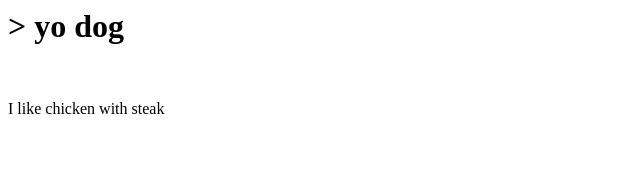
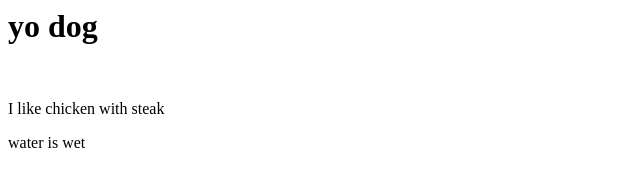
Before and after one commit to shiremaps/deskpop, a plain HTML site: page index.html in a window 1280 px wide. Shown: the whole page, without its empty margins (0-640 px from the left). Drawn offline with Linux system fonts and the light colour scheme.

Commit message:
changed index and added index2

```diff
--- a/index.html
+++ b/index.html
@@ -2,9 +2,10 @@
 <head>
 </head>
 <body>
-	<h1>> yo dog</h1>
+	<h1> yo dog</h1>
 	<br/>
 	<p>I like chicken with steak</p>
+	<p>water is wet</p>
 </body>
 
 </html>
```
Also changed, not shown: index2.html (added, +9 -0 lines).
